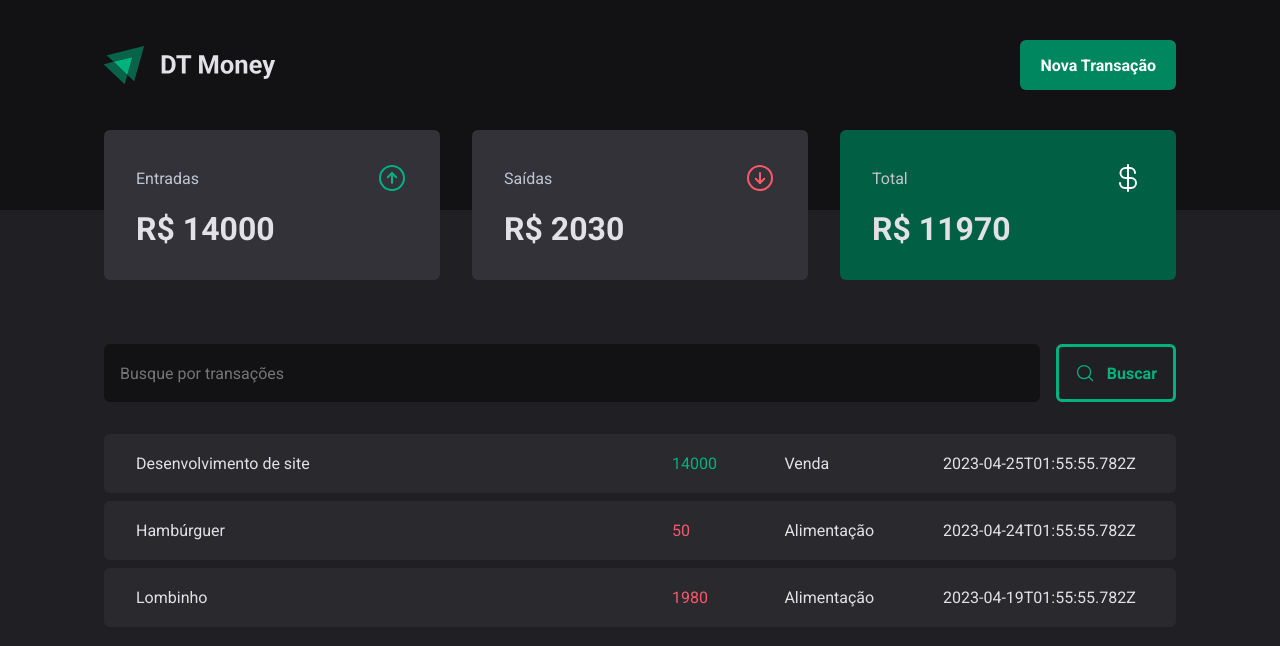
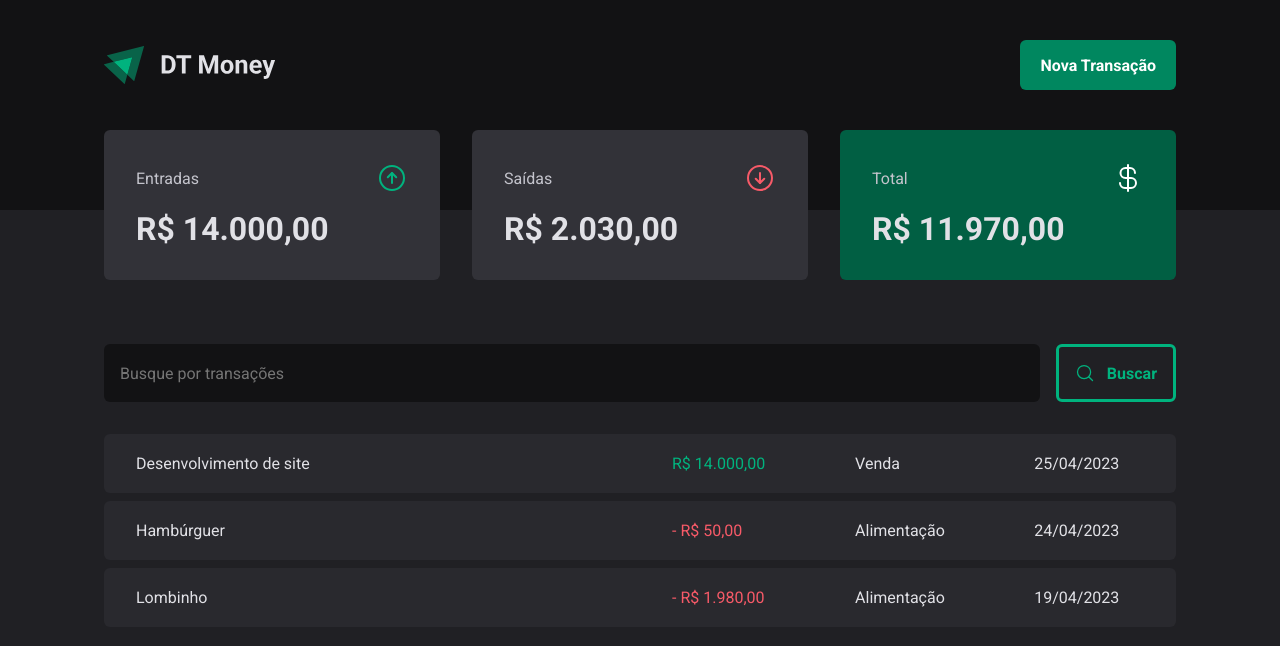
Before and after one commit to danieldagerom/DT-Money, a React (Vite) app: page / in a window 1280 px wide. Shown: the top 646 px of the page. Built offline with nearby package versions, Linux system fonts and the light colour scheme; data requests are answered from the project's data file.

Commit message:
Adiciona formato de valores

```diff
--- a/src/components/Summary/index.tsx
+++ b/src/components/Summary/index.tsx
@@ -2,6 +2,7 @@
 import { SummaryCard, SummaryContainer } from "./styles";
 import { useContext } from "react";
 import { TransactionsContext } from "../../contexts/TransactionsContext";
+import { priceFormatter } from "../../utils/formatter";
 
 export function Summary() {
     const { transactions } = useContext(TransactionsContext)
@@ -18,8 +19,8 @@
             return acc
         }, {
         income: 0,
-        outcome:0,
-        total:0
+        outcome: 0,
+        total: 0
     })
 
     return (
@@ -30,7 +31,7 @@
                     <ArrowCircleUp size={32} color="#00b37e"/>
                 </header>
 
-                <strong>R$ {summary.income}</strong>
+                <strong>{priceFormatter.format(summary.income)}</strong>
             </SummaryCard>
             <SummaryCard>
                 <header>
@@ -38,7 +39,7 @@
                     <ArrowCircleDown size={32} color="#f75a68"/>
                 </header>
 
-                <strong>R$ {summary.outcome}</strong>
+                <strong>{priceFormatter.format(summary.outcome)}</strong>
             </SummaryCard>
             <SummaryCard variant="green">
                 <header>
@@ -46,7 +47,7 @@
                     <CurrencyDollar size={32} color="#fff"/>
                 </header>
 
-                <strong>R$ {summary.total}</strong>
+                <strong>{priceFormatter.format(summary.total)}</strong>
             </SummaryCard>
         </SummaryContainer>
     )
--- a/src/pages/Transactions/index.tsx
+++ b/src/pages/Transactions/index.tsx
@@ -4,6 +4,7 @@
 import { SearchForm } from "./components/SearchForm";
 import { PriceHighlight, TransactionsContainer, TransactionsTable } from "./styles";
 import { TransactionsContext } from "../../contexts/TransactionsContext";
+import { dateFormatter, priceFormatter } from "../../utils/formatter";
 
 
 
@@ -23,11 +24,12 @@
                                 <td width="50%">{transaction.description}</td>
                                 <td>
                                     <PriceHighlight variant={transaction.type}>
-                                        {transaction.price}
+                                        {transaction.type === 'outcome' && '- '}
+                                        {priceFormatter.format(transaction.price)}
                                     </PriceHighlight>
                                 </td>
                                 <td>{transaction.category}</td>
-                                <td>{transaction.createdAt}</td>
+                                <td>{dateFormatter.format(new Date(transaction.createdAt))}</td>
                             </tr>
                             )
                         })}
--- /dev/null
+++ b/src/utils/formatter.ts
@@ -0,0 +1,6 @@
+export const dateFormatter = new Intl.DateTimeFormat('pt-BR')
+
+export const priceFormatter = new Intl.NumberFormat('pt-BR', {
+    style: 'currency',
+    currency: 'BRL',
+})
```
